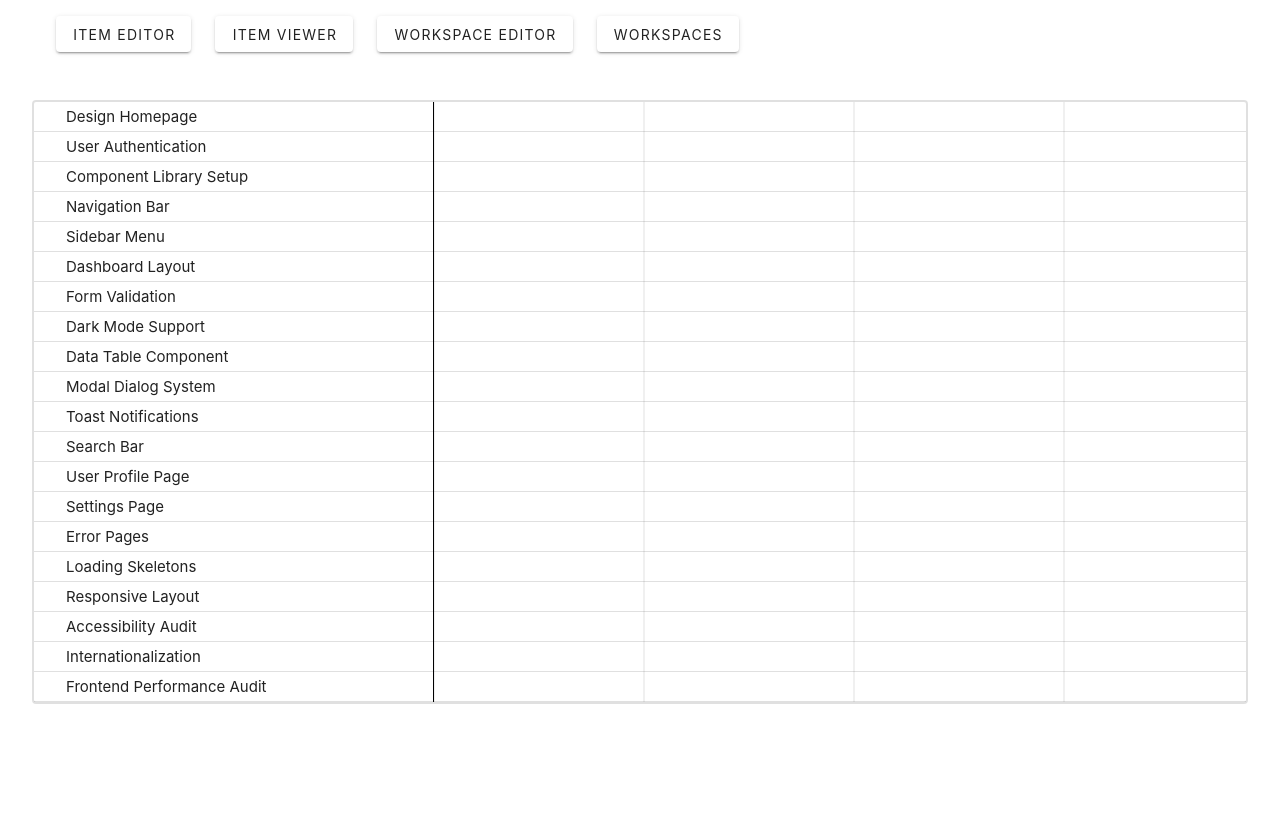
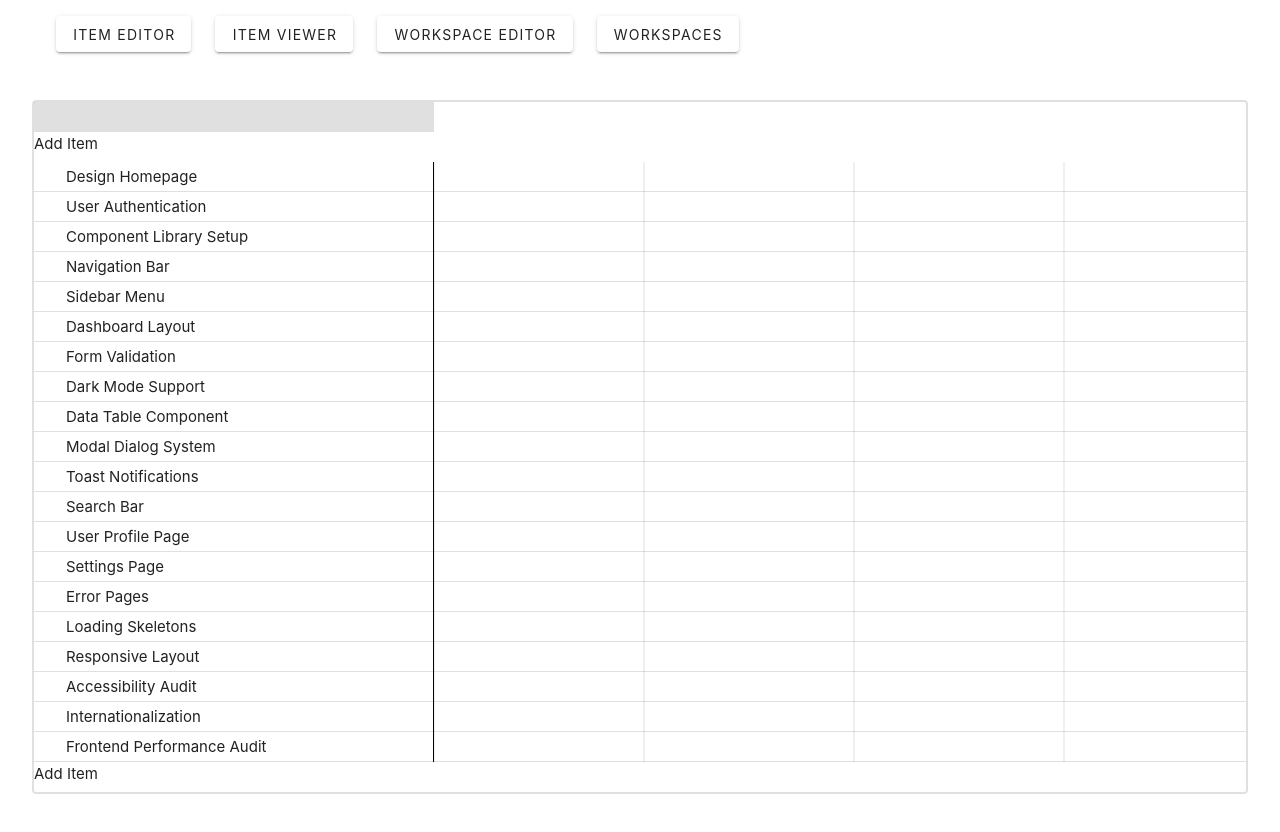
Before and after one commit to AlexJFDev/Capstone, a Vue app: page / in a window 1280 px wide. Shown: the top 832 px of the page. Built offline with nearby package versions, Linux system fonts and the light colour scheme; the HTML template or start-up script is replaced by a standard one.

Commit message:
Updated headers and footers

```diff
--- a/src/components/roadmap/RoadmapPane.vue
+++ b/src/components/roadmap/RoadmapPane.vue
@@ -21,8 +21,14 @@ const scale: RoadmapScale = {
   <div class="pa-8">
     <div class="border-md rounded">
 
-      <!-- Fixed Header: New Item button and the dates area -->
-      <!-- <div class="margin">Header, New Item</div> -->
+      <!-- Header -->
+      <div class="header">
+        <div class="list-header">
+          <div class="list-box" />
+          <div class="list-margin">Add Item</div>
+        </div>
+        <div class="chart-header"></div>
+      </div>
 
       <!-- Body: Items List & Roadmap Render -->
       <div class="body">
@@ -33,16 +39,36 @@ const scale: RoadmapScale = {
         <RoadmapChart :itemIds="workspace.items" :scale="scale" />
       </div>
 
-      <!-- Fixed Footer: New Item Button -->
-      <!-- <div class="margin">Footer, New Item</div> -->
+      <!-- Footer -->
+      <div class="list-margin">Add Item</div>
     </div>
   </div>
 </template>
 
 <style scoped>
-.margin {
-  background-color: white;
+.header {
+  display: flex;
+  flex-direction: row;
+
+  .list-header {
+    display: flex;
+    flex-direction: column;
+    width: 400px;
+
+    .list-box {
+      background-color: rgba(0, 0, 0, 0.12);
+      height: 30px;
+    }
+  }
+
+  .chart-header {
+    width: calc(100% - 400px);
+  }
+}
+
+.list-margin {
   height: 30px;
+  width: 400px;
 }
 
 .body {
```
